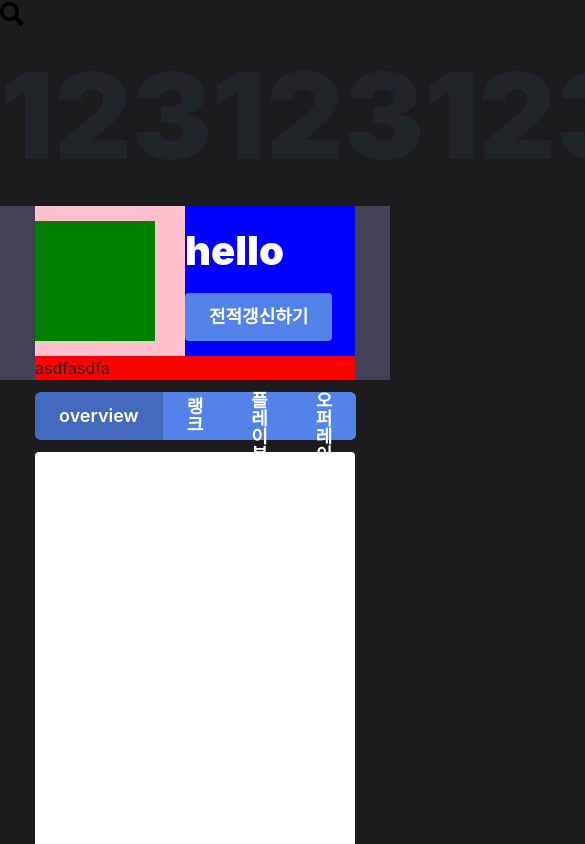
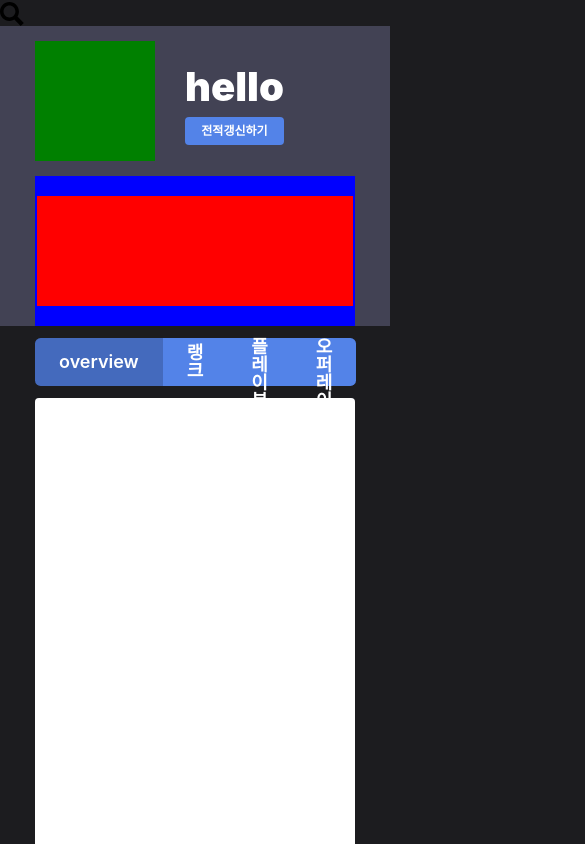
Before and after one commit to litain23/r6-stats-frond-end, a React (Create React App) app: page / in a window 390 px wide. Shown: the top 844 px of the page, 585 px wide, since content can reach past the window. Built offline with nearby package versions, Linux system fonts and the light colour scheme; the HTML template or start-up script is replaced by a standard one.

Commit message:
+ responsive header elements

```diff
--- a/src/Pages/Search.tsx
+++ b/src/Pages/Search.tsx
@@ -55,16 +55,16 @@ const CONTAINER = styled.section`
     display:flex;
     flex-direction:row;
     height:150px;
+
 `;
 
 const PROFILE_PIC = styled.section`
     display:flex;
-    background:pink;
     width:150px;
     height:150px;
 `;
 
-const PROFILE_PIC_X = styled.section`
+const PROFILE_PIC_CONTENT = styled.section`
     background:green;
     justify-content:center;
     align-items:stretch;
@@ -76,9 +76,7 @@ const PROFILE_PIC_X = styled.section`
 
 const PROFILE_ID = styled.section`
     display:flex;
-    flex:1;
     flex-direction:column;
-    background:blue;
     justify-content:center;
 `;
 
@@ -88,27 +86,79 @@ const PROFILE_ID_ID = styled.section`
     font-weight:900; important!
 `;
 
-const PROFILE_ID_BUTTON = styled.section`
-`;
-
 
 
 const Profile = () => {
     return(
         <CONTAINER>
             <PROFILE_PIC>
-                <PROFILE_PIC_X/>
+                <PROFILE_PIC_CONTENT/>
             </PROFILE_PIC>
             <PROFILE_ID>
                 <PROFILE_ID_ID>
                     <span style={{fontWeight:1200}}> hello </span>
                 </PROFILE_ID_ID>
-                <R6Br size={"lg"}/>
-                <PROFILE_ID_BUTTON> <R6Button size={"lg"}>전적갱신하기</R6Button> </PROFILE_ID_BUTTON>
+                <R6Button size={"sm"}>전적갱신하기</R6Button>
             </PROFILE_ID>
         </CONTAINER>
     )
+}
 
+    // @media screen and (max-width:100px){
+    //     div{background-color: blue;}
+    // }
+    // @media screen and (min-width: 100px) and (max-width:200px){
+    //     div{background-color: red;}
+    // }
+    // @media screen and (min-width: 200px){
+    //     div{background-color: green;}
+    // }
+
+const RANK_CONTAINER = styled.section`
+    display:flex;
+    flex:1;
+    justify-content:center;
+
+    @media (min-width: 576px) {
+        justify-content:center;
+    }
+
+    @media (min-width: 768px) {
+        justify-content:center;
+
+     }
+
+    @media (min-width: 992px) {
+        justify-content:flex-end;
+
+     }
+
+    @media (min-width: 1200px) {
+        justify-content:flex-end;
+     }
+    background:blue;
+`;
+
+const RANK_CONTAINER2 = styled.section`
+    background:red;
+    width:316px;
+    margin-top:20px;
+    margin-bottom:20px;
+`;
+
+
+const Ranks = () => {
+    return(
+        <CONTAINER>
+            <RANK_CONTAINER>
+                <RANK_CONTAINER2>
+
+                </RANK_CONTAINER2>
+
+            </RANK_CONTAINER>
+
+        </CONTAINER>
+    )
 }
 export default class Search extends React.Component<Props, State> {
 
@@ -333,18 +383,15 @@ export default class Search extends React.Component<Props, State> {
             return(
                 <>
                 <Logo/>
-                <span style={{fontSize:'120px', fontWeight:900}}>
-                    123123123123
-                </span>
                 <Header>
                     <Margin>
-                    <Container fluid style={{padding:0, backgroundColor:'red'}}>
+                    <Container fluid style={{padding:0}}>
                         <Row noGutters={true}>
                             <Col xs={12} sm={12} md={6}>
                                 <Profile></Profile>
                             </Col>
                             <Col xs={12} sm={12} md={6}>
-                                asdfasdfa
+                                <Ranks></Ranks>
                             </Col>
                         </Row>
                     </Container>
--- a/src/util/Theme.tsx
+++ b/src/util/Theme.tsx
@@ -1,6 +1,8 @@
 
 /* 자주쓰는 컬러에 대한 enum */
 export type colorType = keyof typeof theme.theme_color
+// svg icon theme.themecolor..?
+// function (...arg)
 // "primary" | "danger" | "warning"
 // | "danger" | "warning" | "background"
 export type fontWeightType = "regular" | "bold" | "extrabold" | "black"
```
